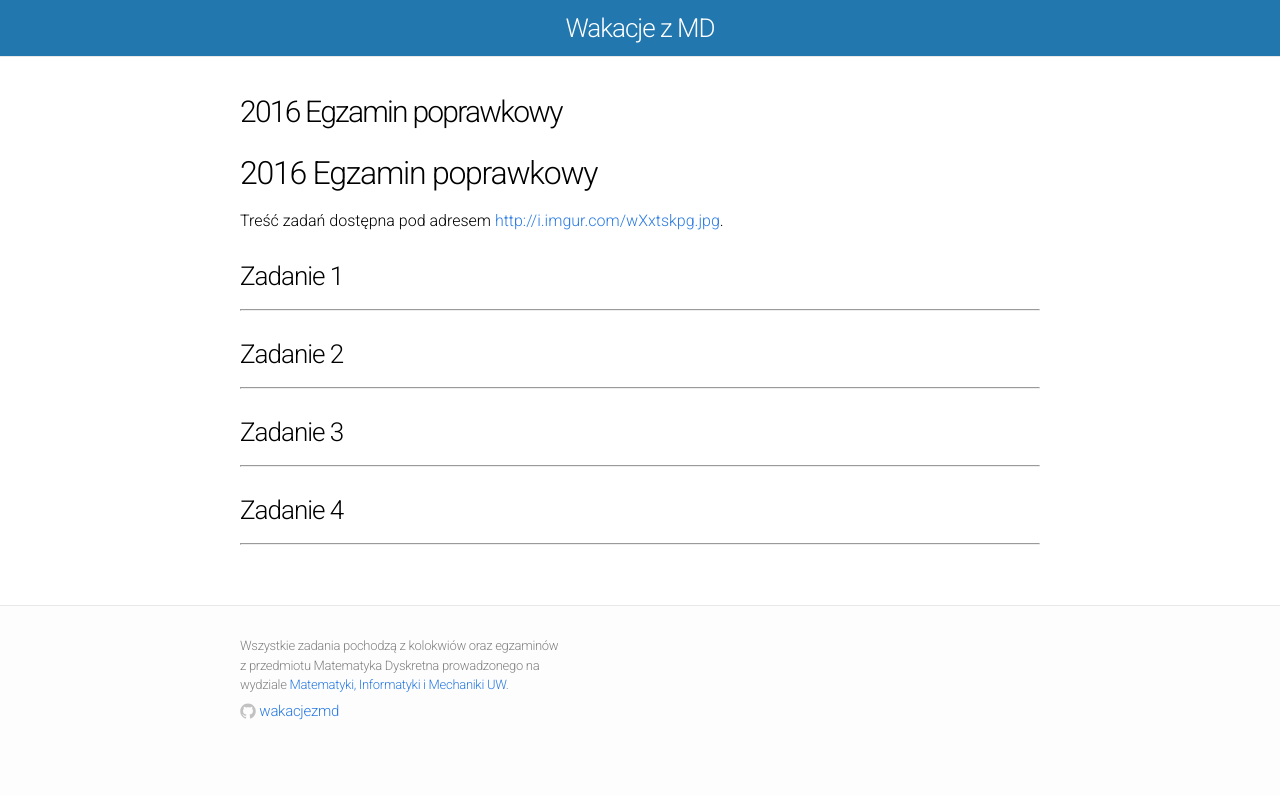
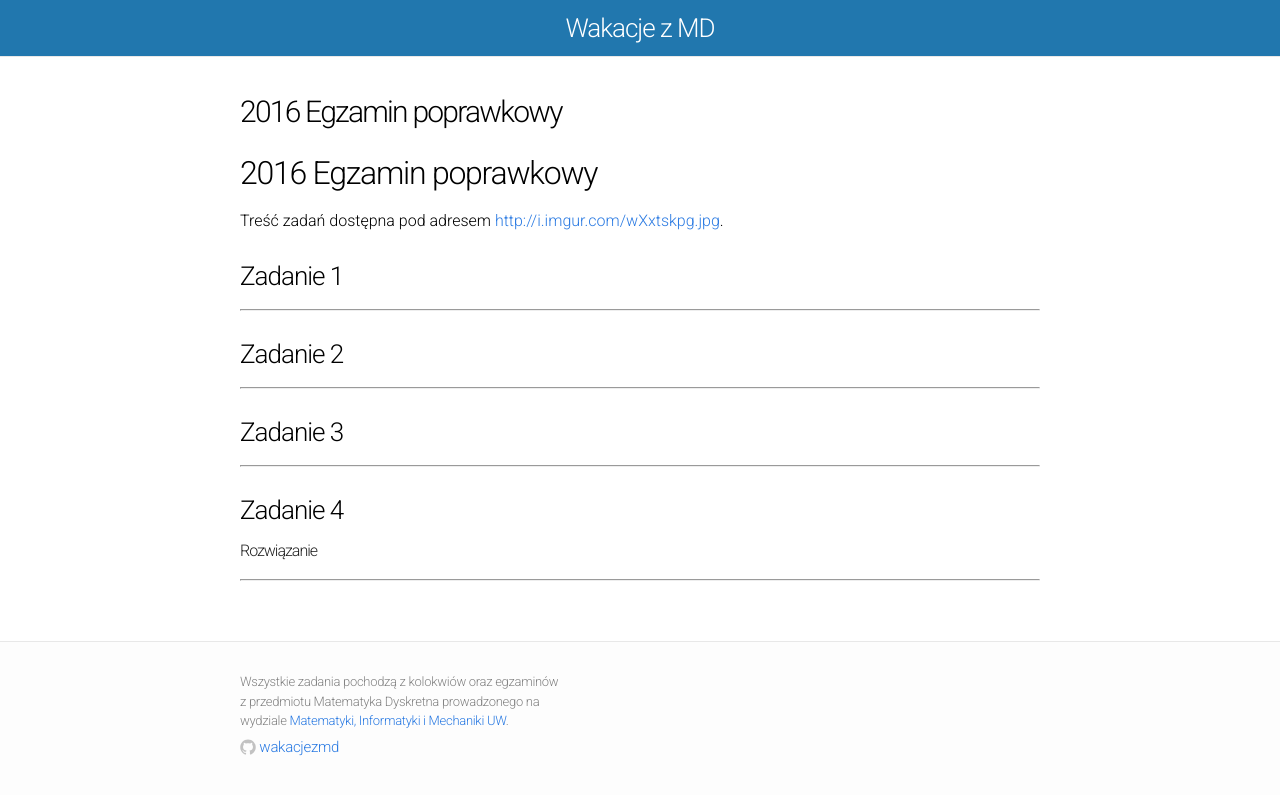
Before and after one commit to wakacjezmd/wakacjezmd.github.io, a Jekyll site: the page built from _solutions/2016/2016-egzamin-2.md, in a window 1280 px wide. Shown: the top 795 px of the page. Built offline with Jekyll 4.4.1, drawn with Linux system fonts in a browser that asks for light colours; nearby versions of some CDN libraries; our own code applies the rules of GitHub Pages for plain Markdown files.

Commit message:
[2016/II/4]: Dodaj link do rozwiązania

```diff
--- a/_solutions/2016/2016-egzamin-2.md
+++ b/_solutions/2016/2016-egzamin-2.md
@@ -21,4 +21,16 @@
 
 ### Zadanie 4
 
+<div data-collapse>
+  <h4 class="collapsible">Rozwiązanie</h4>
+  <div class="solution">
+    <p>
+      <a href="https://math.stackexchange.com/a/398227/237591">
+        https://math.stackexchange.com/a/398227/237591
+      </a>
+    </p>
+  </div>
+</div>
+
+
 ---
```
